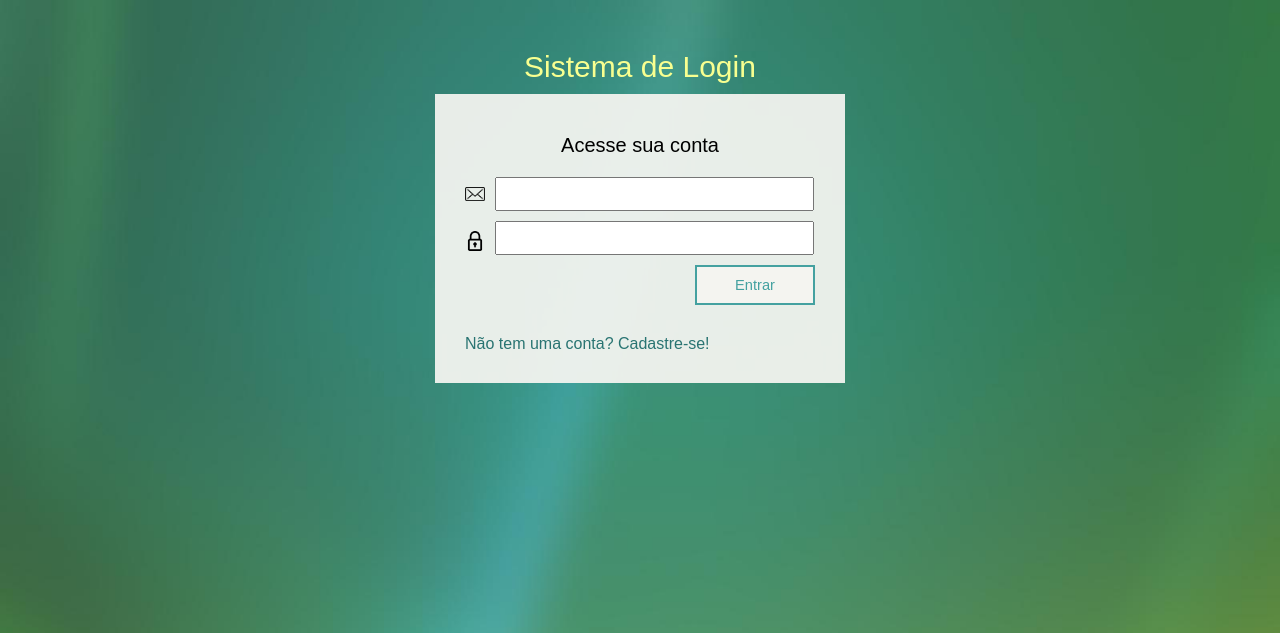
After one commit to pjulioss/site-comentarios, a PHP site: page /entrar.php in a window 1280 px wide. The commit adds this page. Shown: the top 633 px of the page. Run offline with PHP 8.4, Linux system fonts and the light colour scheme.

```diff
--- /dev/null
+++ b/css/entrar.css
@@ -0,0 +1,82 @@
+* {
+    padding: 0px;
+    margin: 0px;
+}
+
+body {
+    font-family: Arial, Helvetica, sans-serif;
+    background-image: url("../img/fundo.jpg");
+    background-repeat: no-repeat;
+    background-size: 100%;
+}
+
+form {
+    width: 350px;
+    margin: 10px auto;
+    background-color: rgba(245, 245, 241, 0.938);
+    padding: 30px;
+}
+
+img {
+    width: 20px;
+    float: left;
+    margin-right: 10px;
+    margin-top: 10px;
+}
+
+input {
+    display: block;
+    float: left;
+    width: 87%;
+    height: 20px;
+    font-size: 11pt;
+    padding: 5px;
+    margin-bottom: 10px;
+    outline:none;
+}
+
+h1 {
+    font-size: 15pt;
+    padding: 10px;
+    font-weight: normal;
+    text-align: center;
+    margin-bottom: 10px;
+}
+
+input[type=submit]{
+    width: 120px;
+    height: 40px;
+    cursor: pointer;
+    background-color:rgba(245, 245, 241, 0.938);;
+    border: 2px solid #44A1A0;
+    color: #44A1A0;
+    float: right;
+
+}
+
+input[type=submit]:hover{
+    background-color: #44A1A0;
+    color: rgba(245, 245, 241, 0.938);
+}
+
+a {
+    text-decoration: none;
+    display: block;
+    text-align: left;
+    clear: both;
+    color: rgb(41, 116, 114);
+    padding-top: 20px;
+}
+
+a:hover{
+    text-decoration: underline;
+}
+
+span{
+    display: block;
+    text-align: center;
+    color:rgb(248, 255, 144);
+    font-size: 30px;
+    margin-top: 50px;
+
+}
--- a/discussao.php
+++ b/discussao.php
@@ -14,7 +14,7 @@
                 <a href="index.php">Inicio</a>
             </li>
             <li>
-                <a href="#">Entrar</a>
+                <a href="entrar.php">Entrar</a>
             </li>
         </ul>
     </nav>
--- /dev/null
+++ b/entrar.php
@@ -0,0 +1,22 @@
+<!DOCTYPE html>
+<html lang="en">
+<head>
+    <meta charset="UTF-8">
+    <meta name="viewport" content="width=device-width, initial-scale=1.0">
+    <meta http-equiv="X-UA-Compatible" content="ie=edge">
+    <link rel="stylesheet" href="css/entrar.css">
+    <title>Entrar</title>
+</head>
+<body>
+    <span>Sistema de Login</span>
+    <form method="POST">
+        <h1>Acesse sua conta</h1>
+        <img src="img/envelope.png" alt="">
+        <input type="email" name="email" autocomplete="off"><!-- autocomplete="off" para desligar o autocompletar -->
+        <img src="img/cadeado.png" alt="">
+        <input type="password" name="senha">
+        <input type="submit" value="Entrar">
+        <a href="cadastrar.php">Não tem uma conta? Cadastre-se!</a>
+    </form>
+</body>
+</html>
--- a/index.php
+++ b/index.php
@@ -14,7 +14,7 @@
                 <a href="discussao.php">Discursões</a>
             </li>
             <li>
-                <a href="#">Entrar</a>
+                <a href="entrar.php">Entrar</a>
             </li>
         </ul>
 
```
Also changed, not shown: cadastrar.php (added, +25 -0 lines), css/cadastrar.css (added, +72 -0 lines), img/cadeado.png (added), img/envelope.png (added), img/fundo.jpg (added).
